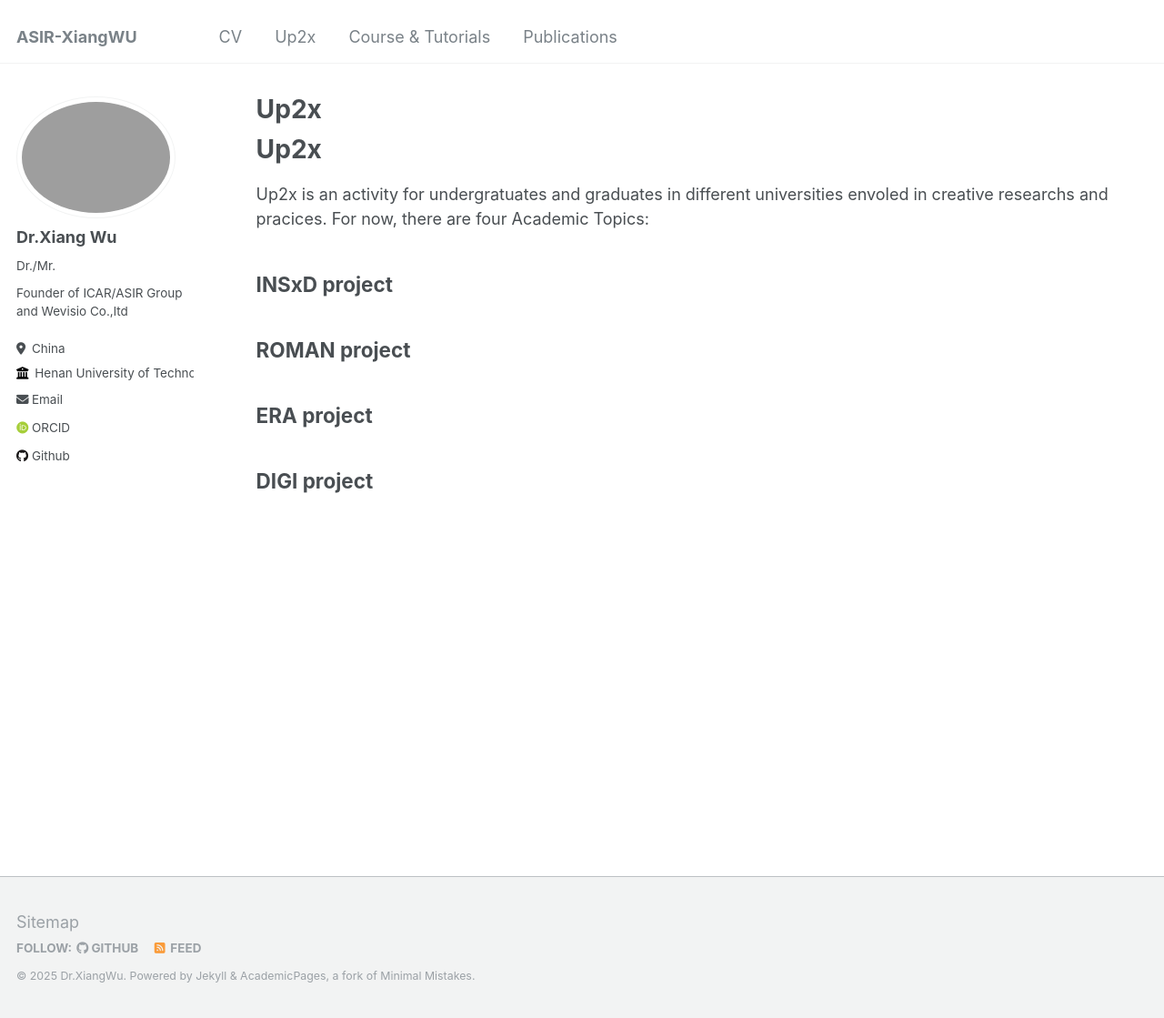
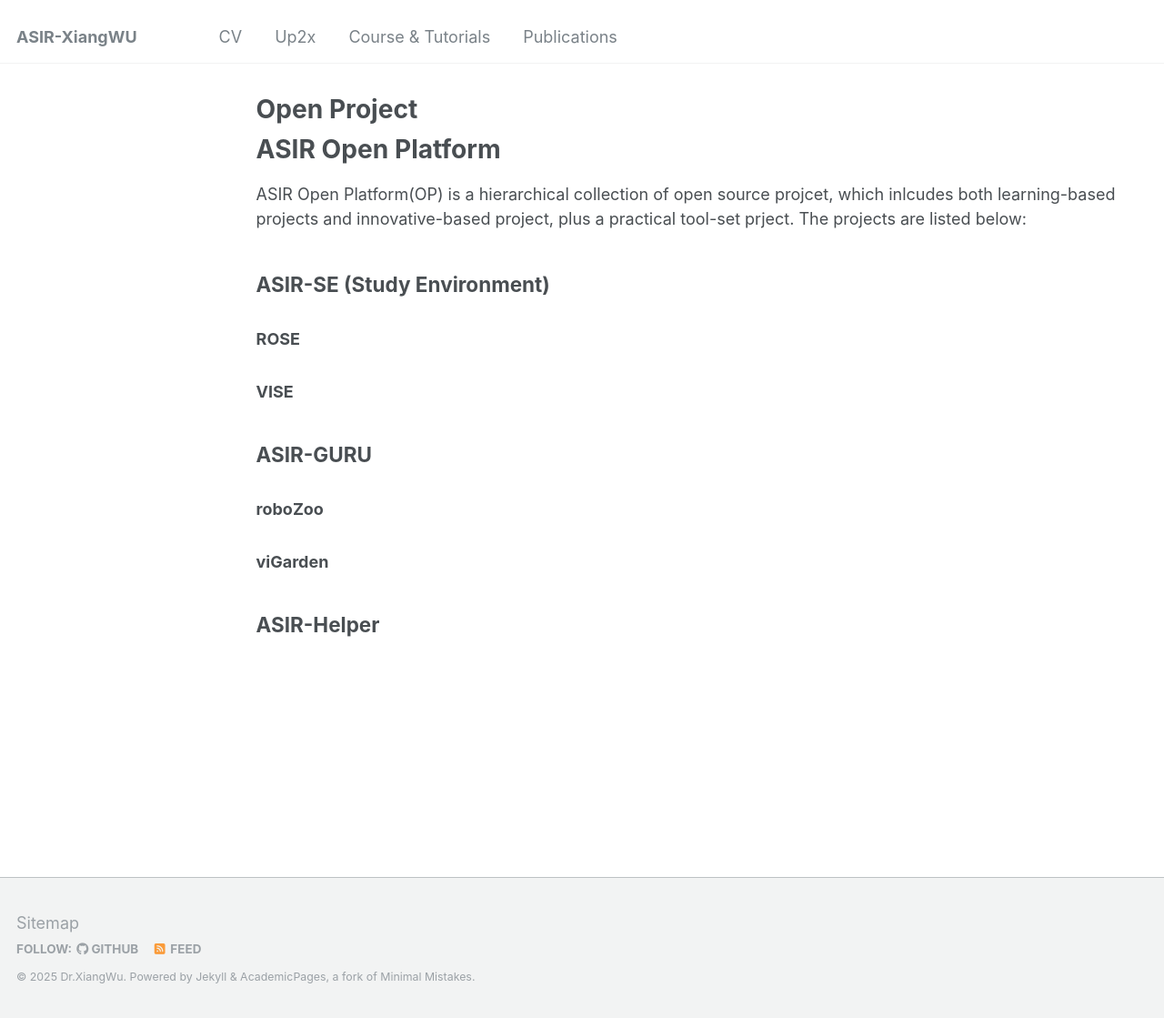
Before and after one commit to xiangwu/xiangwu.github.io, a Jekyll site: the page built from _pages/up2x.md, in a window 1280 px wide and 1119 px high. Shown: the whole window at 91% size. Built offline with Jekyll 4.4.1, drawn with Linux system fonts in a browser that asks for light colours; some web fonts are replaced.

Commit message:
Update up2x.md

```diff
--- a/_pages/up2x.md
+++ b/_pages/up2x.md
@@ -1,21 +1,23 @@
 ---
 layout: archive
-title: "Up2x"
-permalink: /up2x/
-author_profile: true
+title: "Open Project"
+permalink: /op/
+author_profile: false
 redirect_from:
 #  - /resume
 ---
 {% include base_path %}
 
-# Up2x
-Up2x is an activity for undergratuates and graduates in different universities envoled in creative researchs and pracices.
-For now, there are four Academic Topics:
+# ASIR Open Platform
+ASIR Open Platform(OP) is a hierarchical collection of open source projcet, which inlcudes both learning-based projects and innovative-based project, plus a practical tool-set prject.
+The projects are listed below:
 
-## INSxD project
+## ASIR-SE (Study Environment)
+### ROSE
+### VISE
 
-## ROMAN project
+## ASIR-GURU
+### roboZoo
+### viGarden
 
-## ERA project
-
-## DIGI project
+## ASIR-Helper
```
